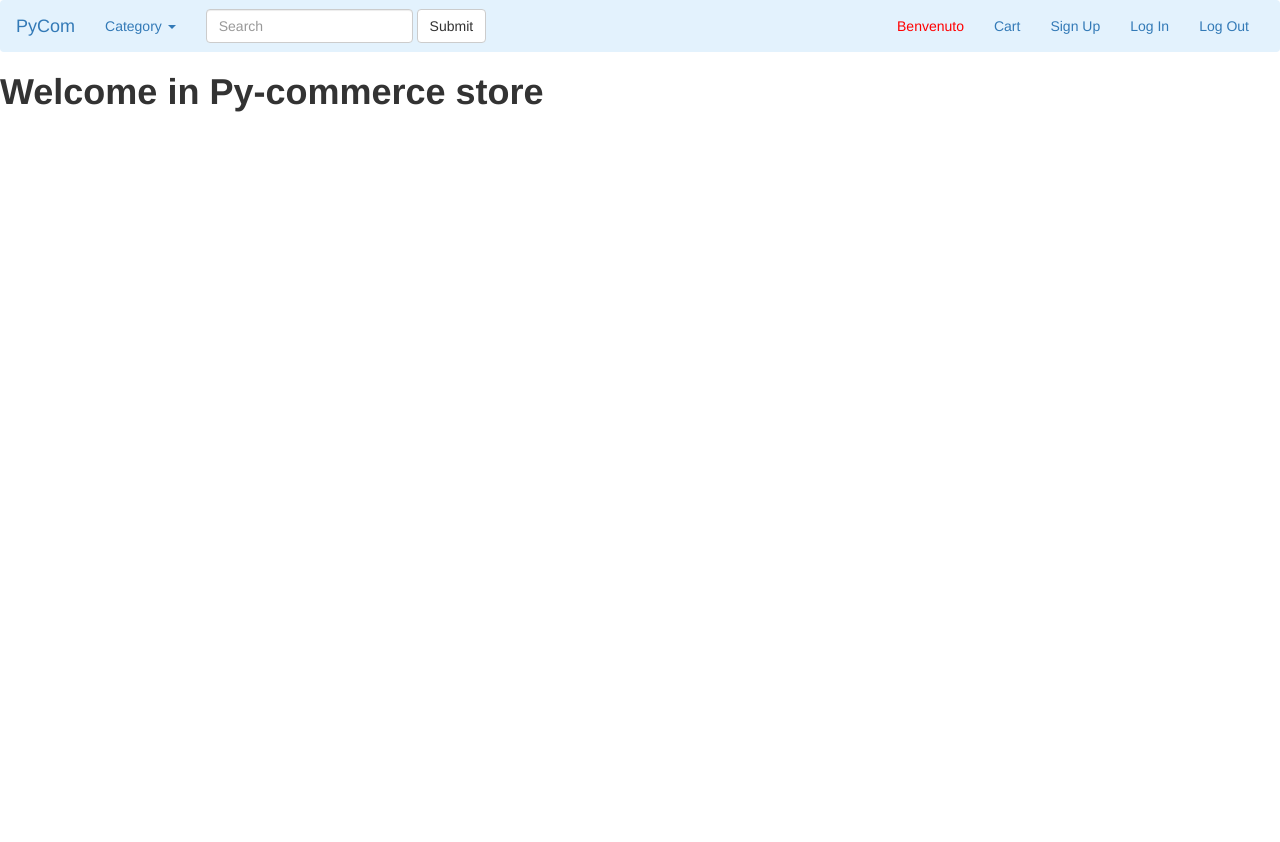
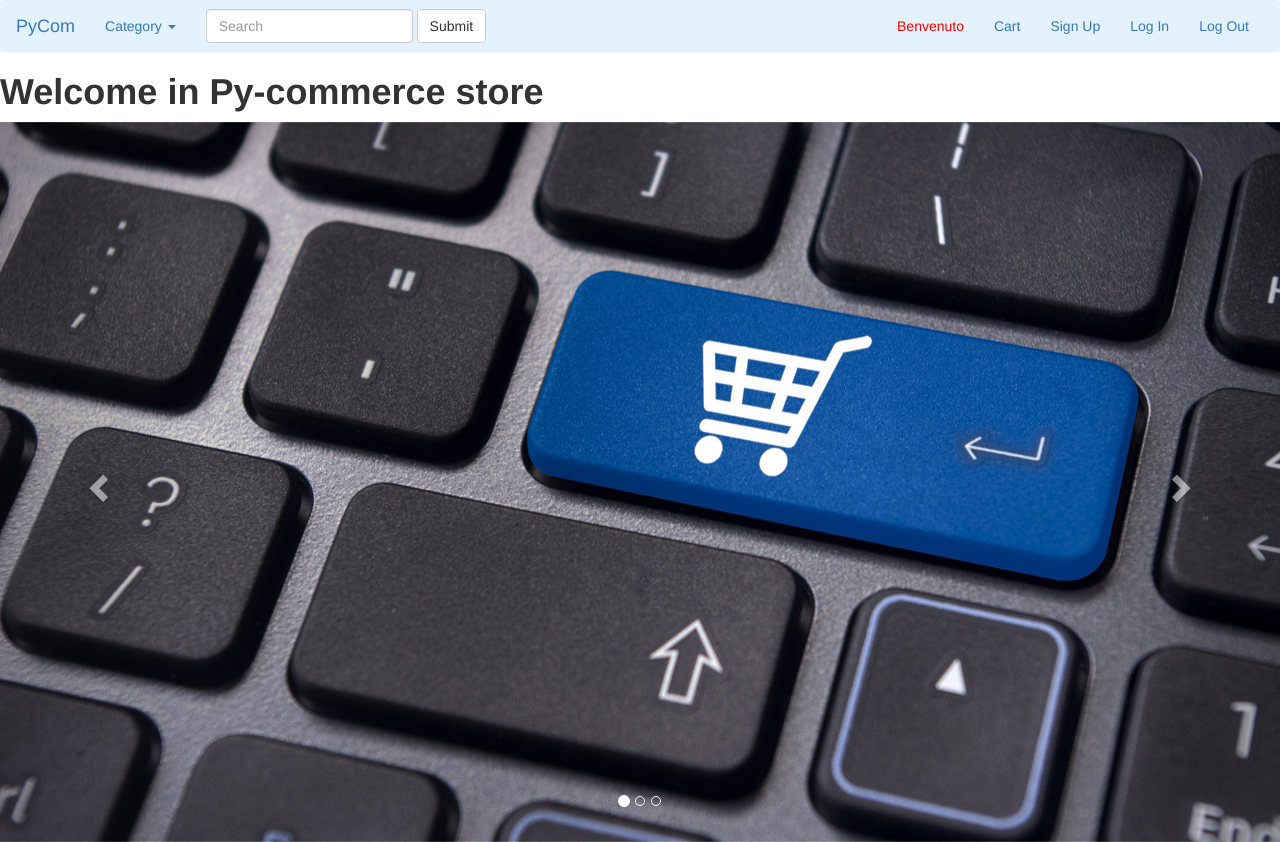
Before and after one commit to LeonardoChirivi/ecommerce, a Django app: template ecomstore/catalog/templates/catalog/home.html in a window 1280 px wide. Before the commit the page ends 112 px from the top, so only its background shows below. Run offline with Django 3.2, Linux system fonts and the light colour scheme; the template is opened without the code that fills it, so the values that code supplies are empty; some libraries are stand-ins or nearby versions.

Commit message:
added carousel, images, renamed registration page tile and modified requirements

```diff
--- a/ecomstore/catalog/templates/catalog/home.html
+++ b/ecomstore/catalog/templates/catalog/home.html
@@ -1,9 +1,50 @@
 {% extends "catalog/base.html" %}
-
+{% load static %}
 {% block title %}Home{% endblock %}
 
 {% block content %}
 {% include 'catalog/navigation-bar.html' %}
 <!--menu page show all catgories-->
 <h1><strong>Welcome in Py-commerce store</strong></h1>
+<!--carousel-->
+<div id="carousel-example-generic" class="carousel slide" data-ride="carousel">
+    <!-- Indicators -->
+    <ol class="carousel-indicators">
+        <li data-target="#carousel-example-generic" data-slide-to="0" class="active"></li>
+        <li data-target="#carousel-example-generic" data-slide-to="1"></li>
+        <li data-target="#carousel-example-generic" data-slide-to="2"></li>
+    </ol>
+
+    <!-- Wrapper for slides -->
+    <div class="carousel-inner" role="listbox">
+        <div class="item active">
+            <img src="{% static 'img/ecom1.jpg' %}" alt="...">
+            <div class="carousel-caption">
+
+            </div>
+        </div>
+        <div class="item">
+            <img src="{% static 'img/ecom2.jpg' %}" alt="...">
+            <div class="carousel-caption">
+
+            </div>
+        </div>
+        <div class="item">
+            <img src="{% static 'img/ecom3.jpg' %}" alt="...">
+            <div class="carousel-caption">
+
+            </div>
+        </div>
+    </div>
+
+    <!-- Controls -->
+    <a class="left carousel-control" href="#carousel-example-generic" role="button" data-slide="prev">
+        <span class="glyphicon glyphicon-chevron-left" aria-hidden="true"></span>
+        <span class="sr-only">Previous</span>
+    </a>
+    <a class="right carousel-control" href="#carousel-example-generic" role="button" data-slide="next">
+        <span class="glyphicon glyphicon-chevron-right" aria-hidden="true"></span>
+        <span class="sr-only">Next</span>
+    </a>
+</div> <!-- carousel -->
 {% endblock %}
--- a/ecomstore/catalog/templates/catalog/registration.html
+++ b/ecomstore/catalog/templates/catalog/registration.html
@@ -1,6 +1,6 @@
 {% extends 'catalog/base.html' %}
 
-{% block title %}Add User{% endblock %}
+{% block title %}Registration{% endblock %}
 
 {% block content %}
 <div class="container" id="registration-container">
--- a/ecomstore/requirements.txt
+++ b/ecomstore/requirements.txt
@@ -1 +1,3 @@
 Django==1.10
+olefile==0.43
+Pillow==4.0.0
```
Also changed, not shown: ecomstore/catalog/static/img/ecom1.jpg (added), ecomstore/catalog/static/img/ecom2.jpg (added), ecomstore/catalog/static/img/ecom3.jpg (added), ecomstore/db.sqlite3.
